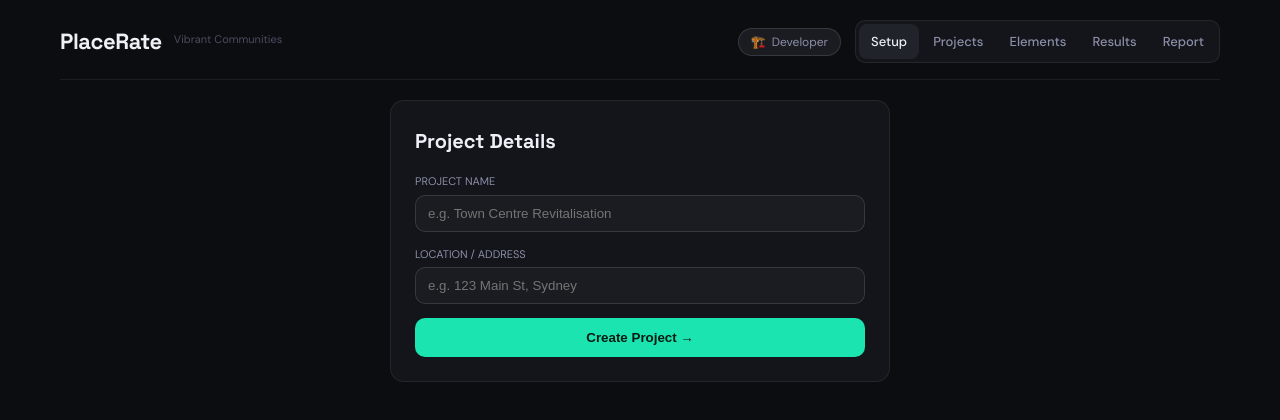
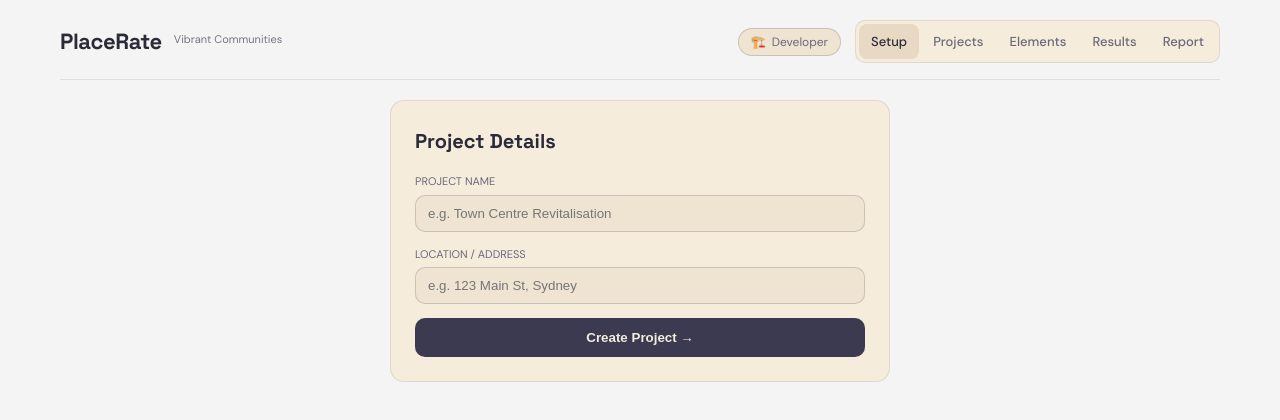
Before and after one commit to andilim1178/chc-vibrant-community, a React (Vite) app: page / in a window 1280 px wide. Shown: the top 420 px of the page. Built offline with nearby package versions, Linux system fonts and the light colour scheme.

Commit message:
style: retheme from dark to light

```diff
--- a/src/index.css
+++ b/src/index.css
@@ -1,19 +1,24 @@
 * { box-sizing: border-box; margin: 0; padding: 0; }
 :root {
-  --bg: #0c0d10;
-  --surface: #13151a;
-  --surface2: #1a1c22;
-  --surface3: #21232b;
-  --teal: #1ce4b0;
-  --teal-dim: rgba(28, 228, 176, 0.1);
-  --teal-border: rgba(28, 228, 176, 0.28);
-  --text: #eef0f7;
-  --text-muted: #8b8fa8;
-  --text-dim: #4a4d62;
-  --border: rgba(255, 255, 255, 0.07);
-  --border2: rgba(255, 255, 255, 0.12);
-  --accent: #1ce4b0;
-  --accent-text: #061a12;
+  --bg: #F4F4F4;
+  --surface: #F5ECDC;
+  --surface2: #EFE4D2;
+  --surface3: #E7D9C3;
+  --teal: #F5ECDC;
+  --teal-dim: rgba(43, 42, 56, 0.06);
+  --teal-border: rgba(43, 42, 56, 0.18);
+  --text: #2B2A38;
+  --text-muted: #6A6878;
+  --text-dim: #767482;
+  --border: rgba(43, 42, 56, 0.1);
+  --border2: rgba(43, 42, 56, 0.18);
+  --navy: #3B3A50;
+  --on-navy: #F5ECDC;
+  --on-colour: #FFFFFF;
+  --on-colour-ink: #2B2A38;
+  --el-default: #767482;
+  --accent: var(--navy);
+  --accent-text: var(--on-navy);
   --radius: 10px;
   --radius-lg: 14px;
   --radius-xl: 20px;
```
